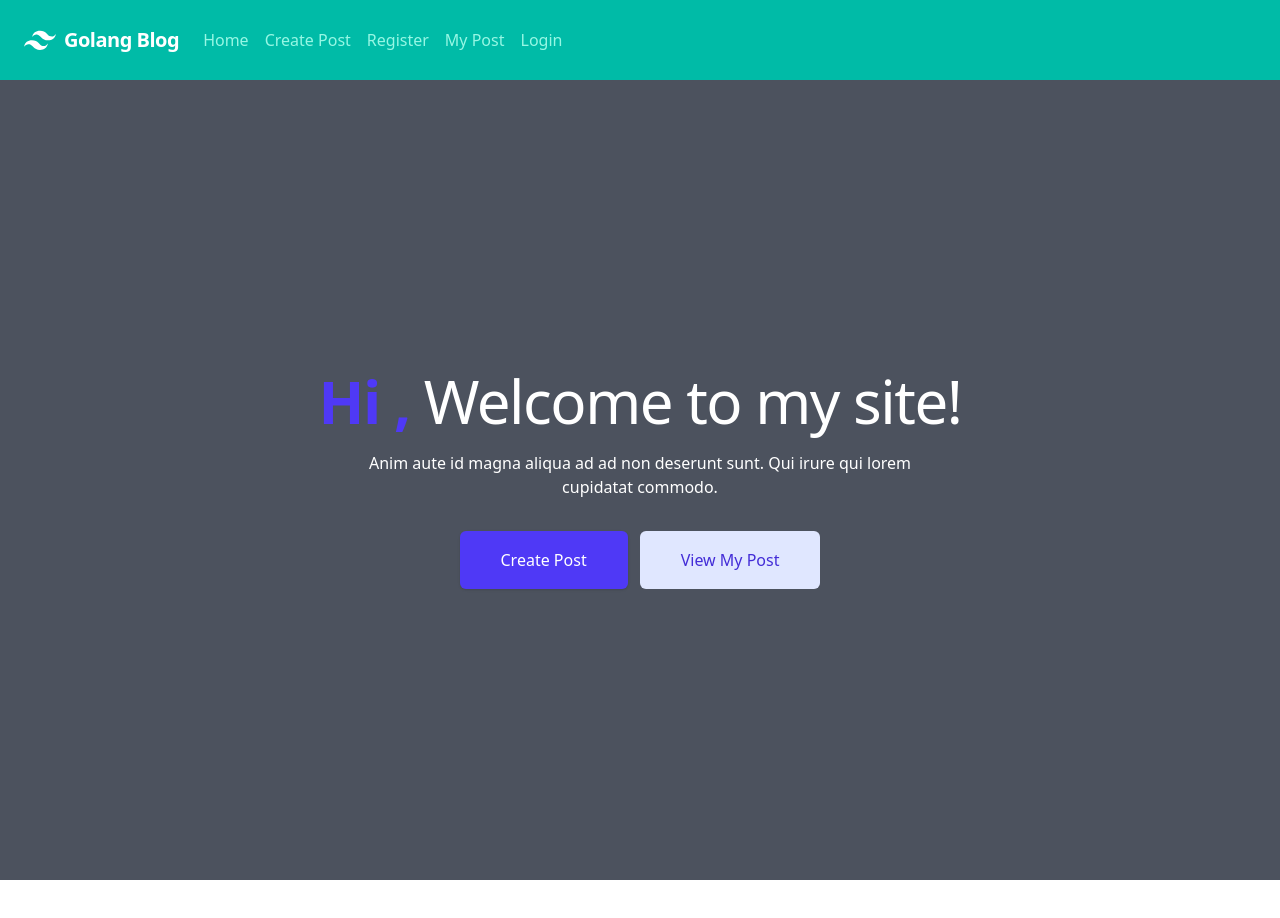
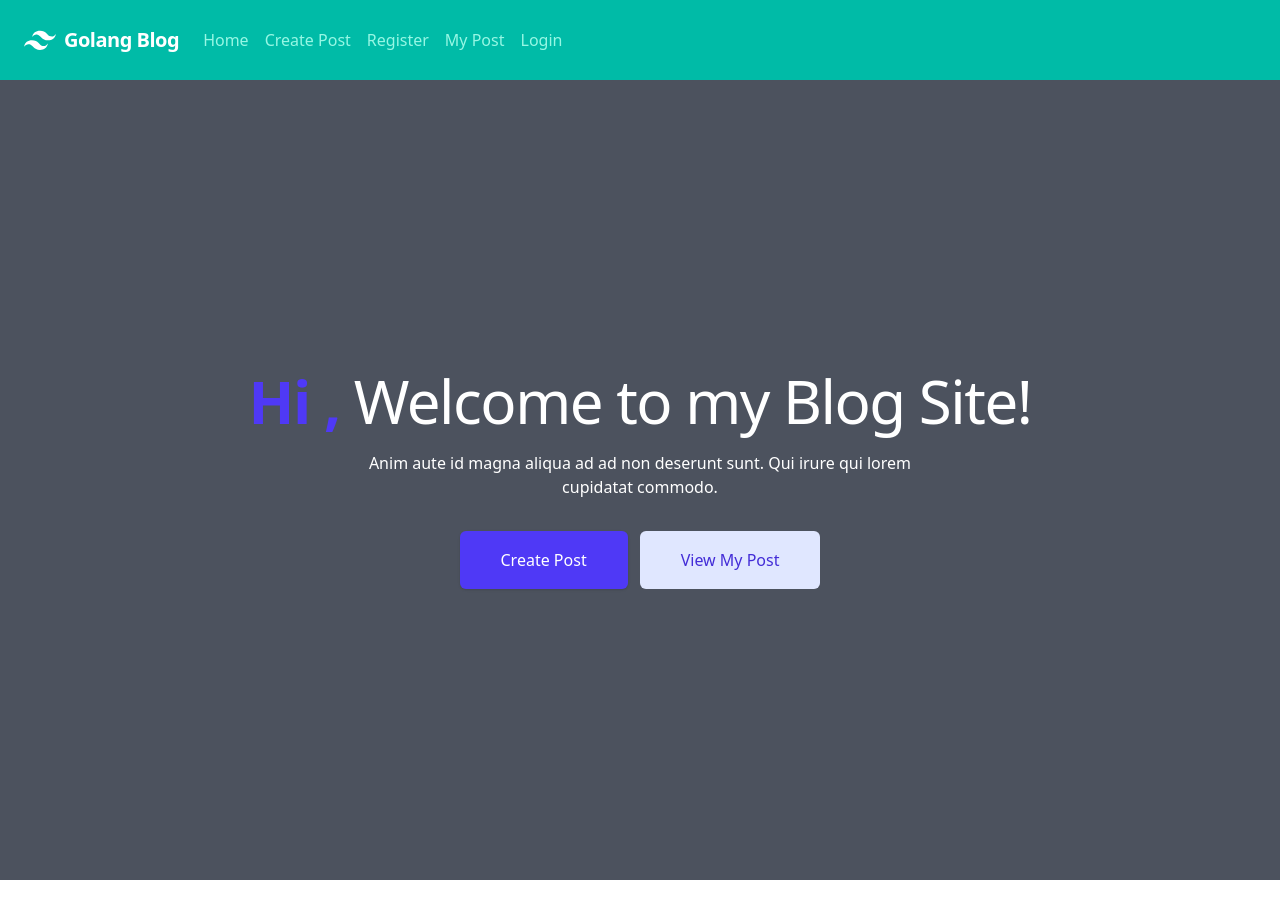
Before and after one commit to satishkumar-yadav/blog_frontend_react, a React (Vite) app: page / in a window 1280 px wide. Shown: the top 918 px of the page. Built offline with nearby package versions, Linux system fonts and the light colour scheme; no server answers.

Commit message:
minor change in Home.jsx

```diff
--- a/src/components/Home.jsx
+++ b/src/components/Home.jsx
@@ -65,7 +65,7 @@ useEffect(() => {
               <span className="text-indigo-600 font-bold">
                 Hi {userData?.first_name} {userData?.last_name},
               </span>{" "}
-              Welcome to my site!
+              Welcome to my Blog Site!
             </h2>
 
             <p className="mt-3 text-white sm:mt-5 sm:text-md sm:max-w-xl sm:mx-auto md:mt-5">
```
